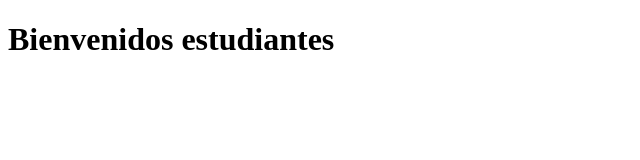
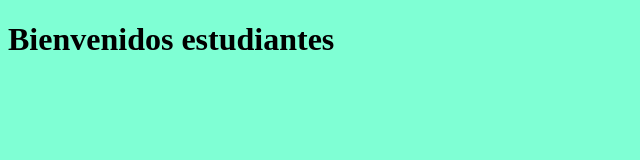
Before and after one commit to HeidyCamargo/ClasesMiercoles, a plain HTML site: page index.html in a window 1280 px wide. Shown: the whole page, without its empty margins (0-640 px from the left). Drawn offline with Linux system fonts and the light colour scheme.

Commit message:
cambio dos

```diff
--- a/css/estilos.css
+++ b/css/estilos.css
@@ -0,0 +1,3 @@
+.fondo{
+    background-color: aquamarine;
+}
--- a/index.html
+++ b/index.html
@@ -5,8 +5,9 @@
     <meta http-equiv="X-UA-Compatible" content="IE=edge">
     <meta name="viewport" content="width=device-width, initial-scale=1.0">
     <title>Document</title>
+    <link rel="stylesheet" href="css/estilos.css">
 </head>
-<body>
+<body class="fondo">
     <h1>Bienvenidos estudiantes</h1>
 </body>
 </html>
```
